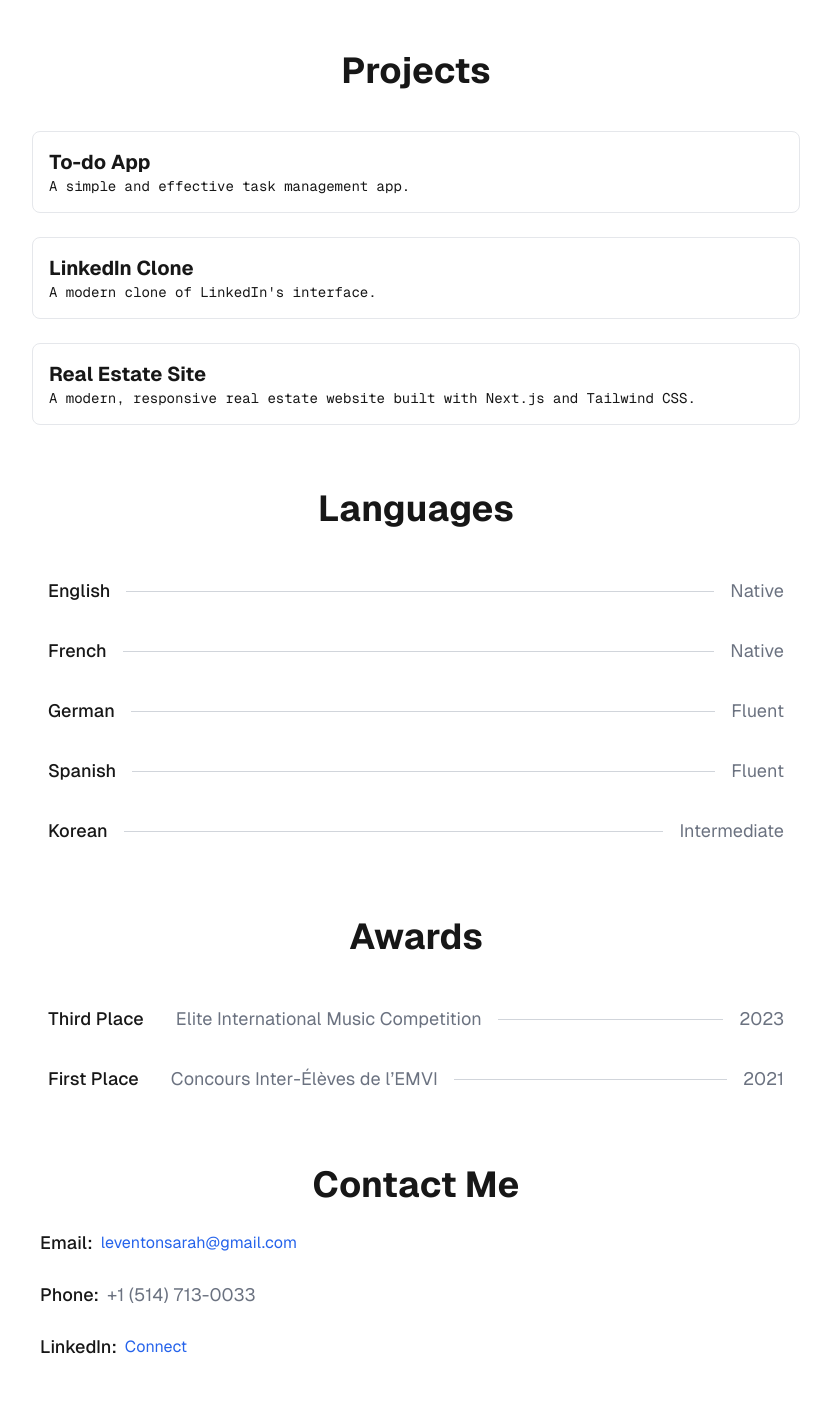
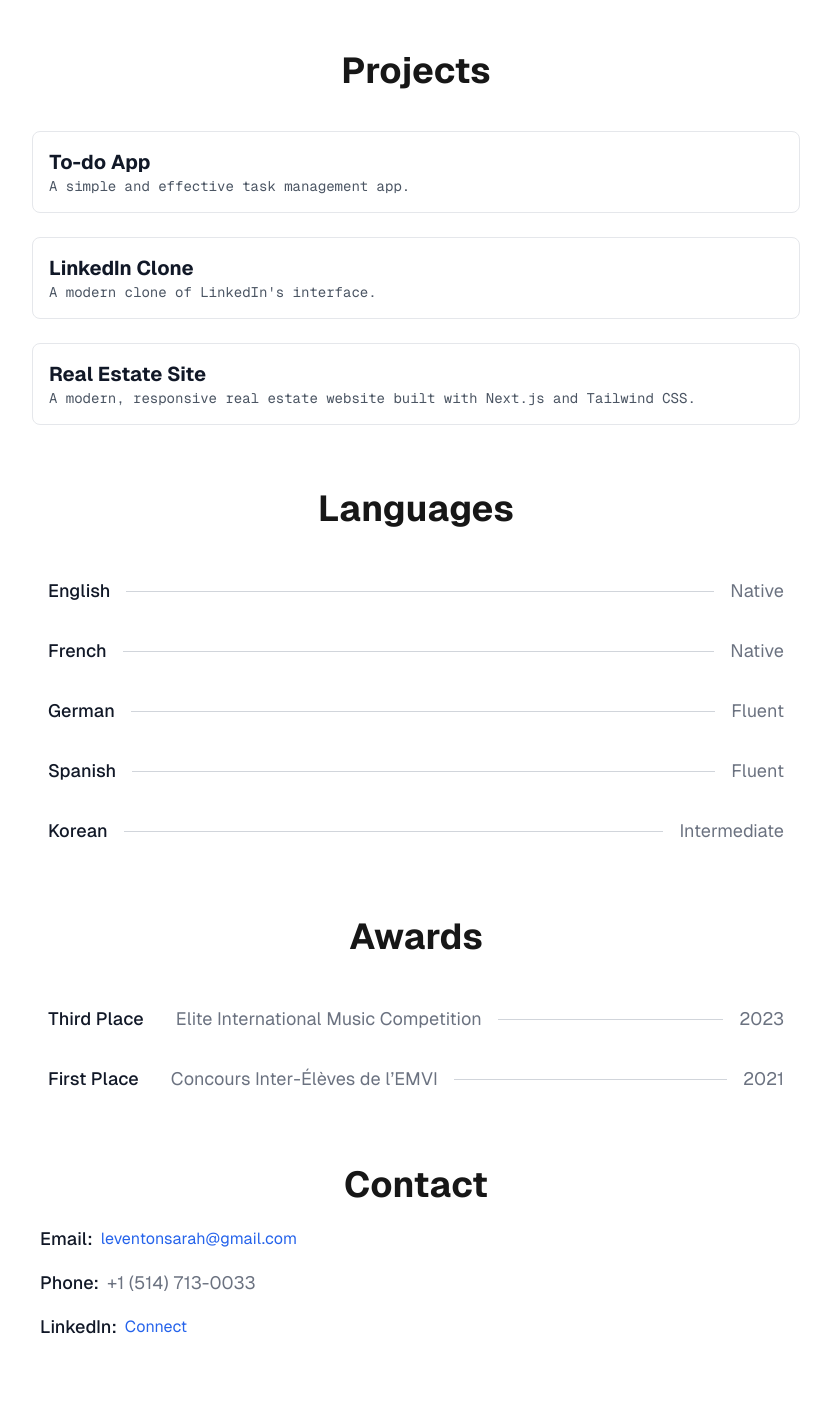
Before and after one commit to leventonsarah/portfolio, a Next.js app: page / in a window 1280 px wide. Shown: the part 520-1927 px from the top of the page, without its empty margins (224-1055 px from the left). Built offline with nearby package versions, Linux system fonts and the light colour scheme.

Commit message:
Update page.js

```diff
--- a/app/page.js
+++ b/app/page.js
@@ -4,10 +4,15 @@ import { LocationMarkerIcon } from '@heroicons/react/solid';
 
 import { useState, useEffect } from "react";
 
-export const metadata = {
-  title: "Sarah Leventon",
-  description: "A clean and simple portfolio showcasing my projects.",
-};
+function MyApp({ Component, pageProps }) {
+  useEffect(() => {
+    if (window.matchMedia('(prefers-color-scheme: dark)').matches) {
+      document.documentElement.classList.add('dark');
+    }
+  }, []);
+
+  return <Component {...pageProps} />;
+}
 
 export default function Home() {
   const [currentTime, setCurrentTime] = useState(null);
@@ -97,16 +102,17 @@ export default function Home() {
             href={link}
             target="_blank"
             rel="noopener noreferrer"
-            className="block p-4 border rounded-lg transition bg-white hover:bg-gray-900 hover:text-white"
+            className="block p-4 border rounded-lg transition bg-white dark:bg-gray-800 hover:bg-gray-900 hover:text-white"
           >
-            <h3 className="text-xl font-bold">{title}</h3>
-            <p className="text-sm font-[family-name:var(--font-geist-mono)]">
+            <h3 className="text-xl font-bold text-gray-900 dark:text-gray-100 hover:!text-white">
+              {title}
+            </h3>
+            <p className="text-sm font-[family-name:var(--font-geist-mono)] text-gray-600 dark:text-gray-300 hover:!text-gray-300">
               {description}
             </p>
           </a>
         ))}
       </section>
-
       <section className="flex flex-col gap-6 w-full max-w-3xl mx-auto">
         <h2 className="text-4xl font-bold mb-4 text-center">Languages</h2>
         <div className="grid gap-4">
@@ -117,10 +123,13 @@ export default function Home() {
             { language: "Spanish", proficiency: "Fluent" },
             { language: "Korean", proficiency: "Intermediate" },
           ].map((item, index) => (
-            <div key={index} className="flex items-center justify-between py-2 p-4 rounded-lg transition bg-white">
-              <span className="text-lg font-medium">{item.language}</span>
-              <div className="flex-1 border-t border-gray-300 mx-4"></div>
-              <span className="text-lg text-gray-500">{item.proficiency}</span>
+            <div
+              key={index}
+              className="flex items-center justify-between py-2 px-4 rounded-lg transition bg-white dark:bg-gray-800"
+            >
+              <span className="text-lg font-medium text-gray-900 dark:text-white">{item.language}</span>
+              <div className="flex-1 border-t border-gray-300 dark:border-gray-600 mx-4"></div>
+              <span className="text-lg text-gray-500 dark:text-gray-400">{item.proficiency}</span>
             </div>
           ))}
         </div>
@@ -143,24 +152,22 @@ export default function Home() {
           ].map((item, index) => (
             <div
               key={index}
-              className="flex items-center justify-between py-2 p-4 rounded-lg transition bg-white"
+              className="flex items-center justify-between py-2 px-4 rounded-lg transition bg-white dark:bg-gray-800"
             >
               <div className="flex items-center">
-                <span className="text-lg font-medium">{item.award}</span>
-                <div className="flex-1 border-t border-gray-300 mx-4"></div>
-                <span className="text-lg text-gray-500">{item.competition}</span>
+                <span className="text-lg font-medium text-gray-900 dark:text-white">{item.award}</span>
+                <div className="flex-1 border-t border-gray-300 dark:border-gray-600 mx-4"></div>
+                <span className="text-lg text-gray-500 dark:text-gray-400">{item.competition}</span>
               </div>
-
-              <div className="flex-1 border-t border-gray-300 mx-4"></div>
-
-              <span className="text-lg text-gray-500">{item.year}</span>
+              <div className="flex-1 border-t border-gray-300 dark:border-gray-600 mx-4"></div>
+              <span className="text-lg text-gray-500 dark:text-gray-400">{item.year}</span>
             </div>
           ))}
         </div>
       </section>
 
       <section className="flex flex-col w-full max-w-3xl mx-auto">
-        <h2 className="text-4xl font-bold mb-4 text-center">Contact Me</h2>
+        <h2 className="text-4xl font-bold mb-4 text-center">Contact</h2>
         <div className="space-y-2">
           {[
             {
@@ -180,21 +187,20 @@ export default function Home() {
           ].map((item, index) => (
             <div
               key={index}
-              className="flex items-center justify-start gap-2 p-2 rounded-lg transition bg-white"
+              className="flex items-center justify-start gap-2 px-2 py-1 rounded-lg transition bg-white dark:bg-gray-800"
             >
-              <span className="text-lg font-medium">{item.label}:</span>
-
+              <span className="text-lg font-medium text-gray-900 dark:text-white">{item.label}:</span>
               {item.link ? (
                 <a
                   href={item.link}
                   target="_blank"
                   rel="noopener noreferrer"
-                  className="text-blue-600 hover:underline"
+                  className="text-blue-600 dark:text-blue-400 hover:underline"
                 >
                   {item.text}
                 </a>
               ) : (
-                <span className="text-lg text-gray-500">{item.text}</span>
+                <span className="text-lg text-gray-500 dark:text-gray-400">{item.text}</span>
               )}
             </div>
           ))}
```
